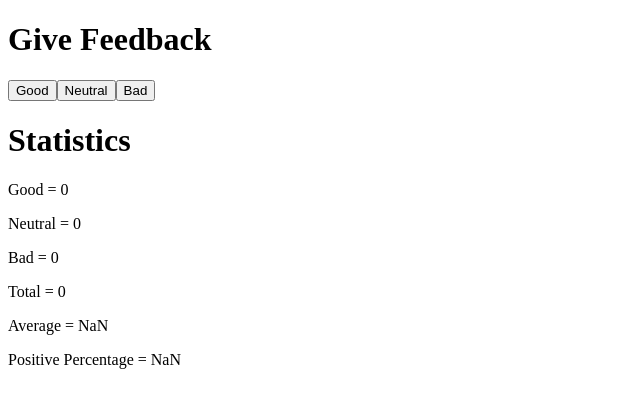
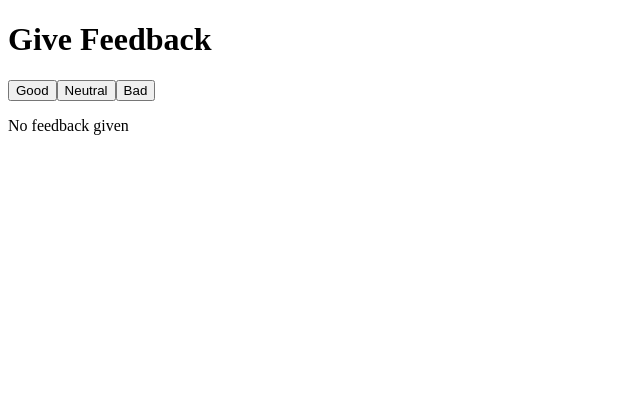
Before and after one commit to bazifabdullah/fullStackOpen, a React (Vite) app in the folder part1/unicafe/: page / in a window 1280 px wide. Shown: the top 408 px of the page, without its empty margins (0-640 px from the left). Built offline with nearby package versions, Linux system fonts and the light colour scheme.

Commit message:
complete exercise 9 of part 1

```diff
--- a/part1/unicafe/src/App.jsx
+++ b/part1/unicafe/src/App.jsx
@@ -18,6 +18,10 @@ const Statistics = ({good, bad, neutral}) => {
   const total = bad + good + neutral;
   const positivePercentage = (good / total) * 100;
   const average = (good - bad) / total;
+
+  if (total === 0) {
+    return <p>No feedback given</p>;
+  }
 
   return (
     <>
```
